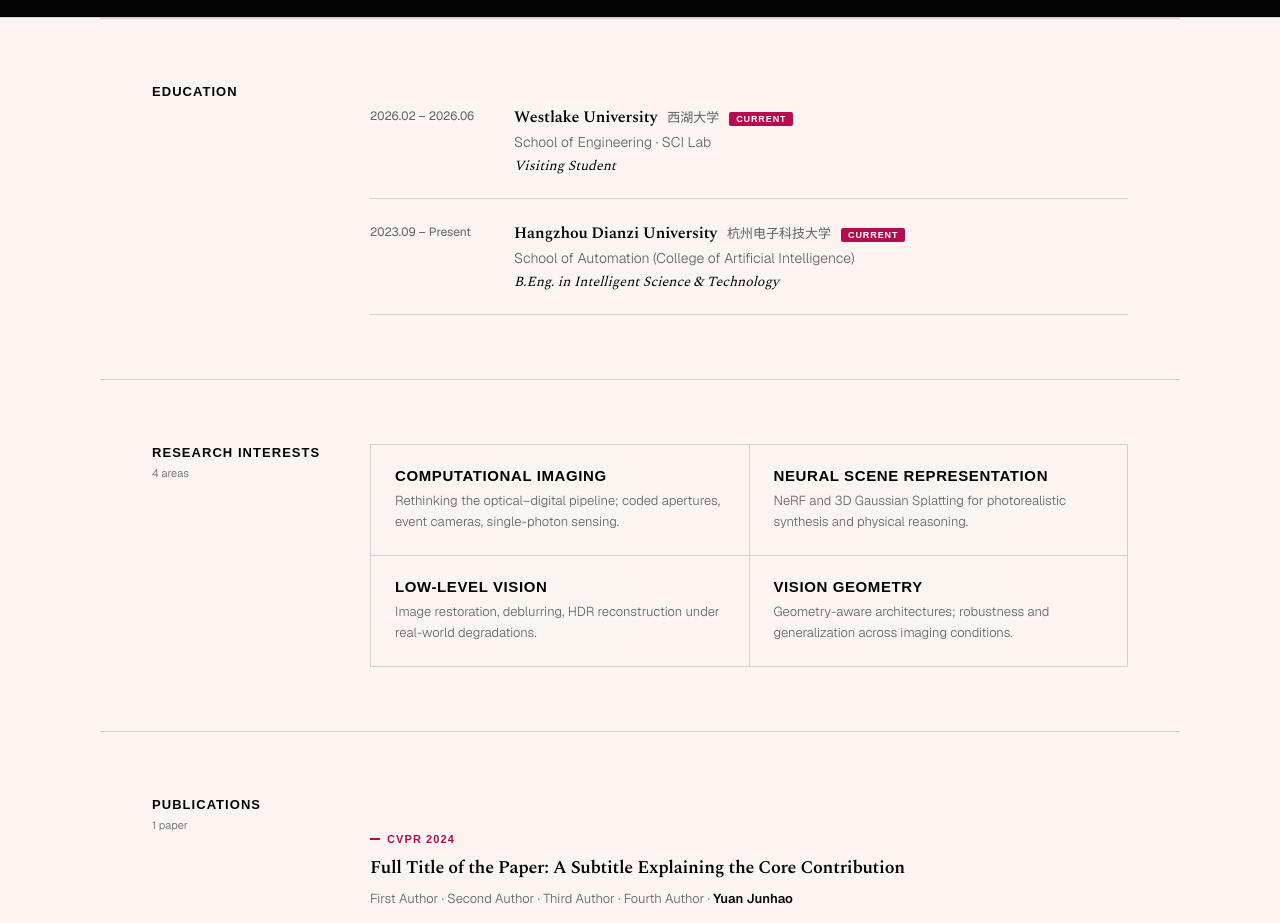
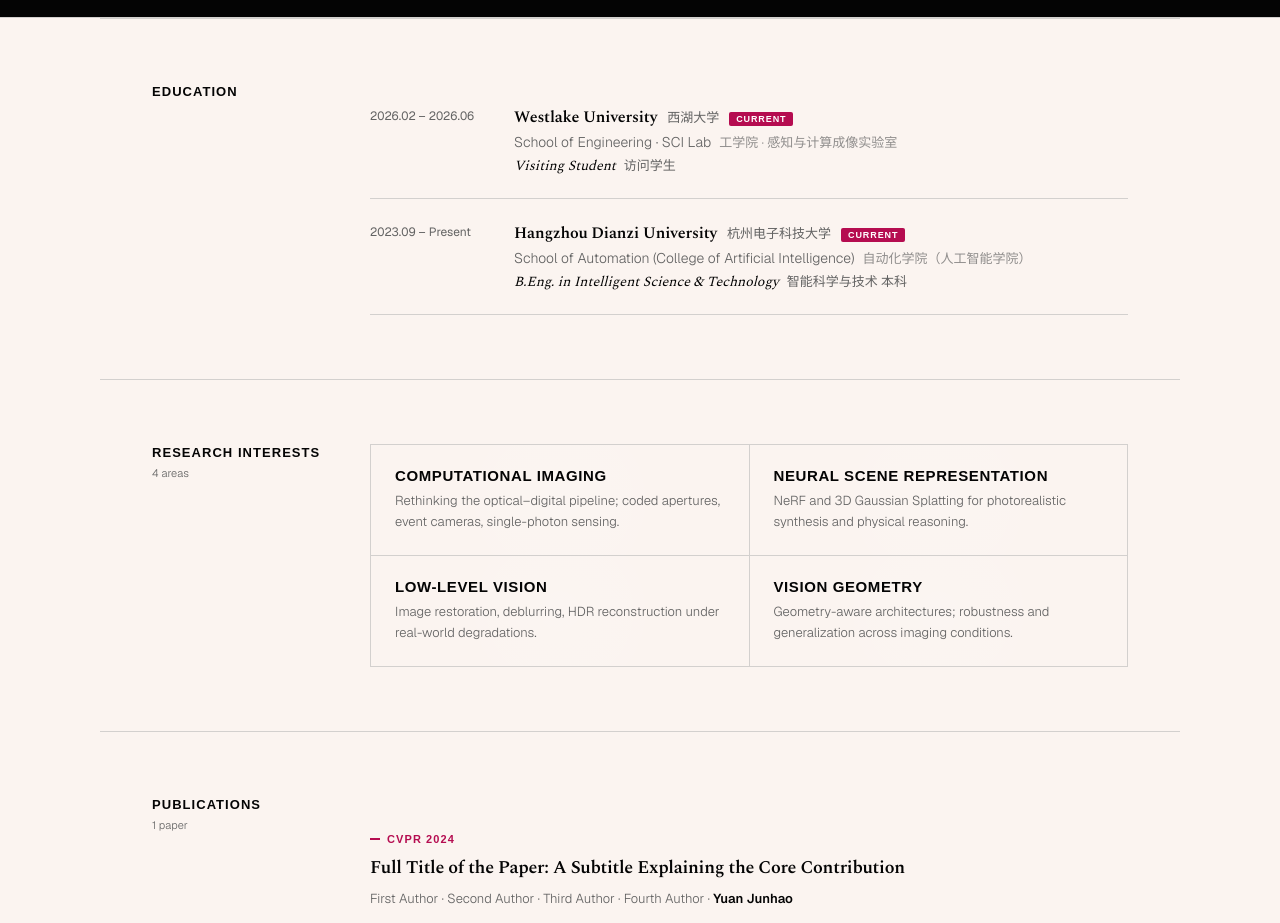
Before and after one commit to usagi1210/usagi1210.github.io, a Next.js app: page / in a window 1280 px wide. Shown: the part 1160-2083 px from the top of the page. Built offline with nearby package versions, Linux system fonts and the light colour scheme; a web font is replaced by a local one.

Commit message:
feat: bilingual department and role in Education section

```diff
--- a/src/components/EducationSection.tsx
+++ b/src/components/EducationSection.tsx
@@ -75,20 +75,34 @@
                 )}
               </div>
 
-              <div
+              <div style={{ display: 'flex', alignItems: 'baseline', gap: 8, flexWrap: 'wrap', marginBottom: 2 }}>
+                <span
                   style={{
                     fontFamily: 'var(--font-sans)',
                     fontSize: '0.875rem',
                     fontWeight: 300,
                     color: 'var(--muted)',
-                  marginBottom: 2,
                     lineHeight: 1.5,
                   }}
                 >
                   {edu.department}
+                </span>
+                <span
+                  style={{
+                    fontFamily: 'var(--font-sans)',
+                    fontSize: '0.8125rem',
+                    fontWeight: 300,
+                    color: 'var(--muted)',
+                    opacity: 0.7,
+                    lineHeight: 1.5,
+                  }}
+                >
+                  {edu.departmentZh}
+                </span>
               </div>
 
-              <div
+              <div style={{ display: 'flex', alignItems: 'baseline', gap: 8, flexWrap: 'wrap' }}>
+                <span
                   style={{
                     fontFamily: 'var(--font-serif)',
                     fontSize: '0.875rem',
@@ -99,6 +113,18 @@
                   }}
                 >
                   {edu.role}
+                </span>
+                <span
+                  style={{
+                    fontFamily: 'var(--font-sans)',
+                    fontSize: '0.8125rem',
+                    fontWeight: 300,
+                    color: 'var(--muted)',
+                    lineHeight: 1.5,
+                  }}
+                >
+                  {edu.roleZh}
+                </span>
               </div>
             </div>
           </div>
--- a/src/data/content.ts
+++ b/src/data/content.ts
@@ -18,6 +18,7 @@
     department: 'School of Engineering · SCI Lab',
     departmentZh: '工学院 · 感知与计算成像实验室',
     role: 'Visiting Student',
+    roleZh: '访问学生',
     current: true,
   },
   {
@@ -27,6 +28,7 @@
     department: 'School of Automation (College of Artificial Intelligence)',
     departmentZh: '自动化学院（人工智能学院）',
     role: 'B.Eng. in Intelligent Science & Technology',
+    roleZh: '智能科学与技术 本科',
     current: true,
   },
 ]
```
Lines whose indentation alone changed are shown as unchanged.
